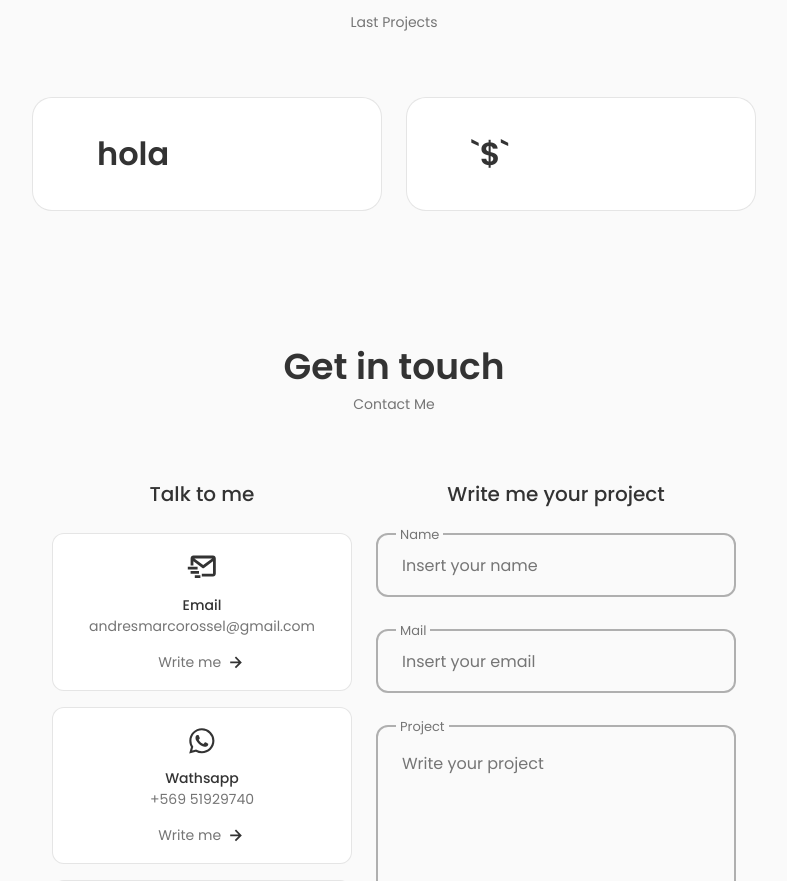
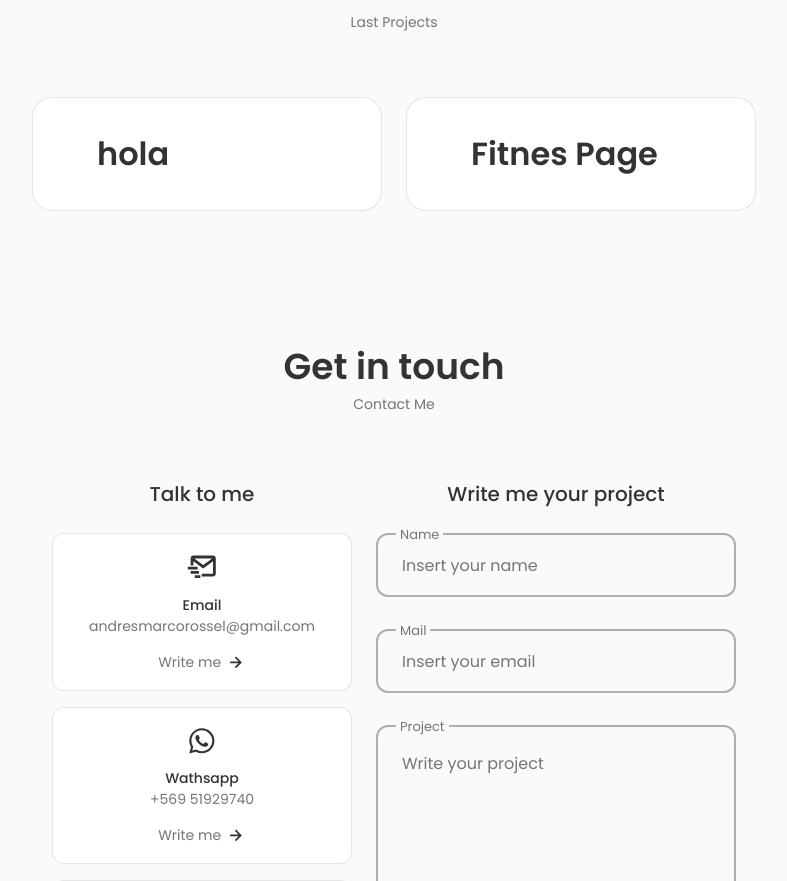
Before and after one commit to MarcoRosselDev/portfolio-3d, a React (Create React App) app: page / in a window 1280 px wide. Shown: the part 1861-2742 px from the top of the page, without its empty margins (246-1033 px from the left). Built offline with nearby package versions, Linux system fonts and the light colour scheme.

Commit message:
data.found info title

```diff
--- a/src/components/portfolio/Portfolio.jsx
+++ b/src/components/portfolio/Portfolio.jsx
@@ -13,7 +13,7 @@ const Portfolio = (dark) => {
             <h1>hola</h1>
           </div>
           <div className="portfolio__container portfolio__content">
-            <h1>`${data.title}`</h1>
+            <h1>{`${data[0].title}`}</h1>
           </div>
         </div>
       </div>
```
